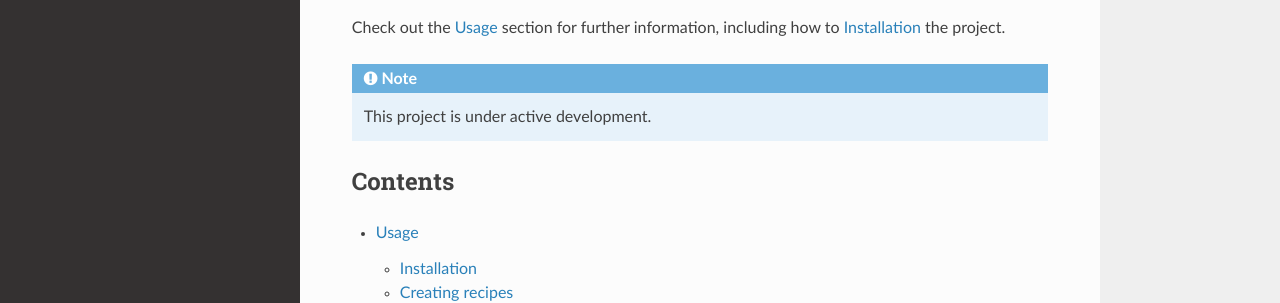
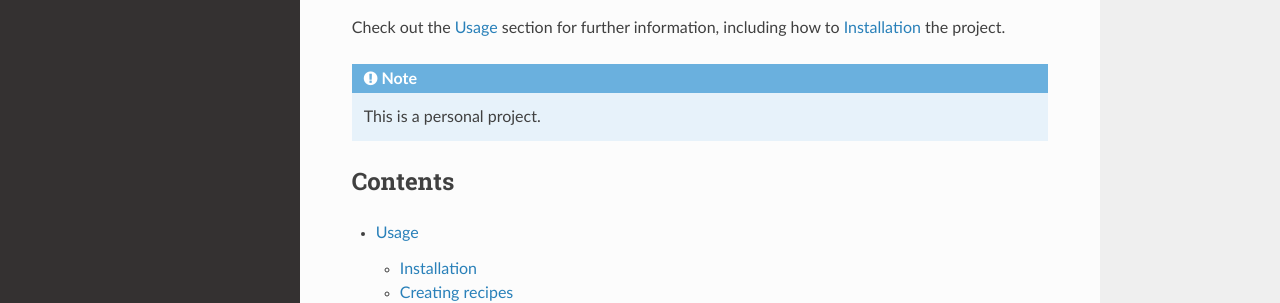
Before and after one commit to krzysiekwie/docs.pisz.pl, a Sphinx documentation site: the page built from docs/source/index.rst, in a window 1280 px wide. Shown: the part 240-543 px from the top of the page. Built offline with Sphinx 7.4.7 and the Read the Docs theme 2.0.0, drawn with Linux system fonts in a browser that asks for light colours.

Commit message:
personal

```diff
--- a/docs/source/index.rst
+++ b/docs/source/index.rst
@@ -10,7 +10,7 @@ how to :ref:`installation` the project.
 
 .. note::
 
-   This project is under active development.
+   This is a personal project.
 
 Contents
 --------
```
